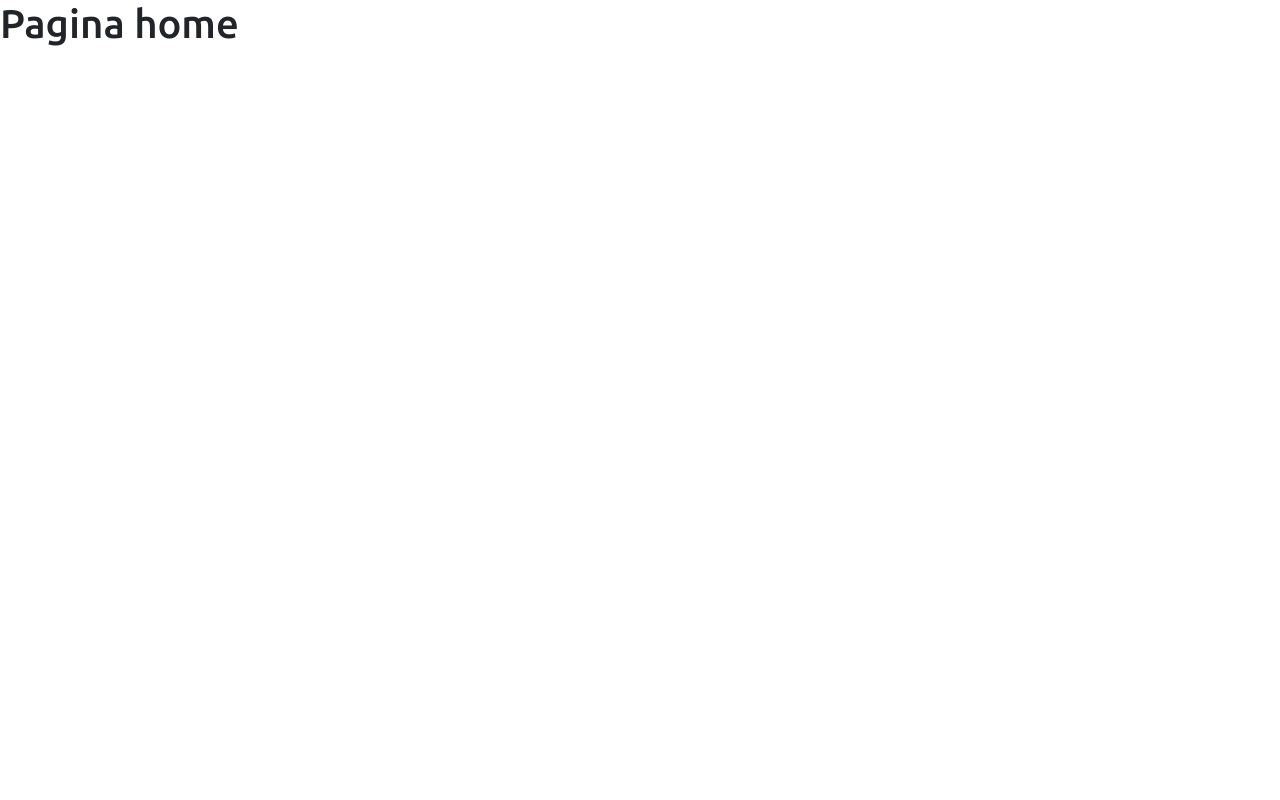
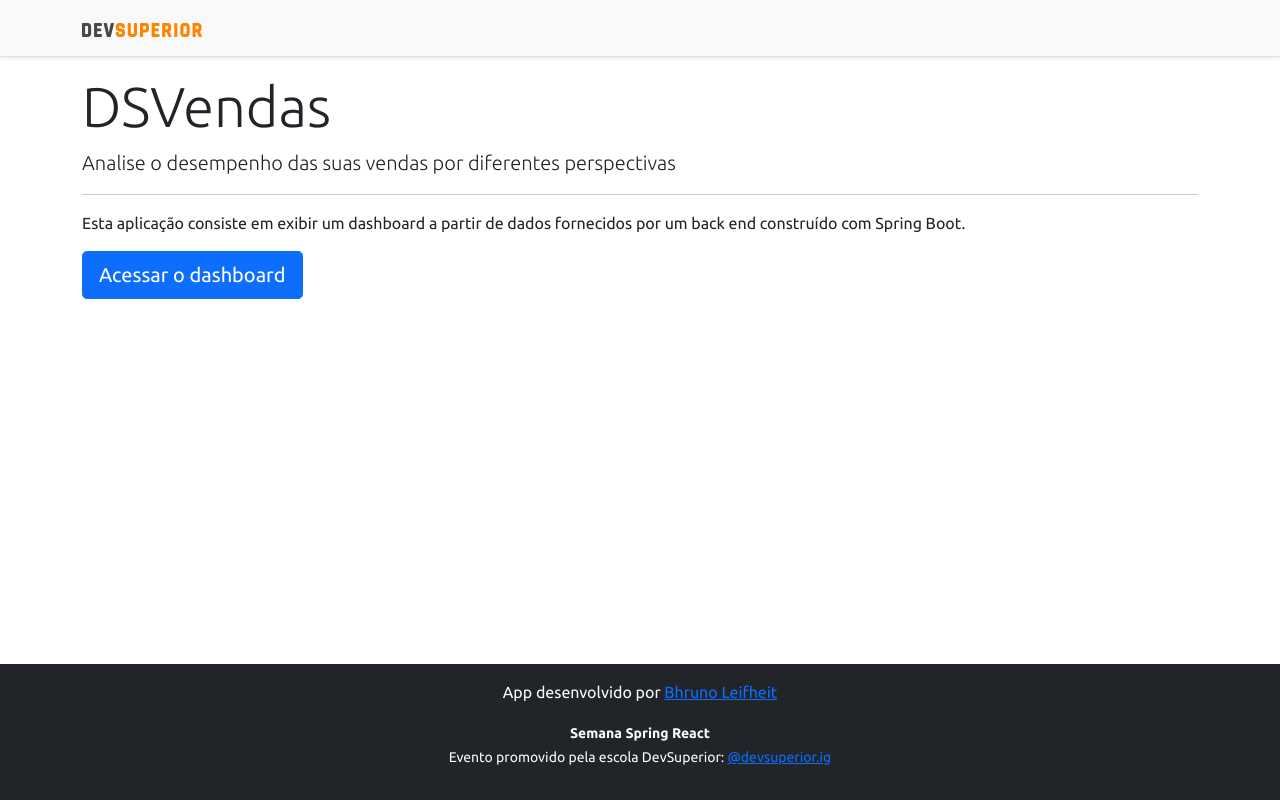
Before and after one commit to BhrunoB8/projeto-sds3, a React (Create React App) app in the folder frontend/: page / in a window 1280 px wide. Built offline with nearby package versions, Linux system fonts and the light colour scheme.

Commit message:
Home, navigation

```diff
--- a/frontend/package.json
+++ b/frontend/package.json
@@ -17,7 +17,7 @@
     "react": "^17.0.2",
     "react-apexcharts": "^1.3.9",
     "react-dom": "^17.0.2",
-    "react-router-dom": "^5.3.0",
+    "react-router-dom": "^6.0.0",
     "react-scripts": "4.0.3",
     "typescript": "^4.1.2",
     "web-vitals": "^1.0.1"
--- a/frontend/src/components/NavBar/index.tsx
+++ b/frontend/src/components/NavBar/index.tsx
@@ -1,11 +1,14 @@
 import ImgDsDark from 'assets/img/ds-dark.svg';
+import { Link } from 'react-router-dom';
 
 const NavBar = () => {
     return (
         <div className="d-flex flex-column flex-md-row align-items-center p-3 px-md-4 mb-3 bg-light border-bottom shadow-sm">
             <div className="container">
                 <nav className="my-2 my-md-0 mr-md-3">
+                    <Link to="/">
                     <img src={ImgDsDark} alt="DevSuperior" width="120" />
+                    </Link>
                 </nav>
             </div>
         </div>
--- a/frontend/src/pages/Home/index.tsx
+++ b/frontend/src/pages/Home/index.tsx
@@ -1,8 +1,24 @@
+import Footer from "components/Footer";
+import NavBar from "components/NavBar";
+import { Link } from "react-router-dom"
+
 const Home = () => {
     return (
-        <div>
-            <h1>Pagina home</h1>
-        </div>
+        <>
+            <NavBar />
+            <div className="container">
+                <div className="jumbotron">
+                    <h1 className="display-4">DSVendas</h1>
+                    <p className="lead">Analise o desempenho das suas vendas por diferentes perspectivas</p>
+                    <hr />
+                    <p>Esta aplicação consiste em exibir um dashboard a partir de dados fornecidos por um back end construído com Spring Boot.</p>
+                    <Link className="btn btn-primary btn-lg" to="/dashboard">
+                        Acessar o dashboard
+                    </Link>
+                </div>
+            </div>
+            <Footer />
+        </>
     );
 }
 
```
